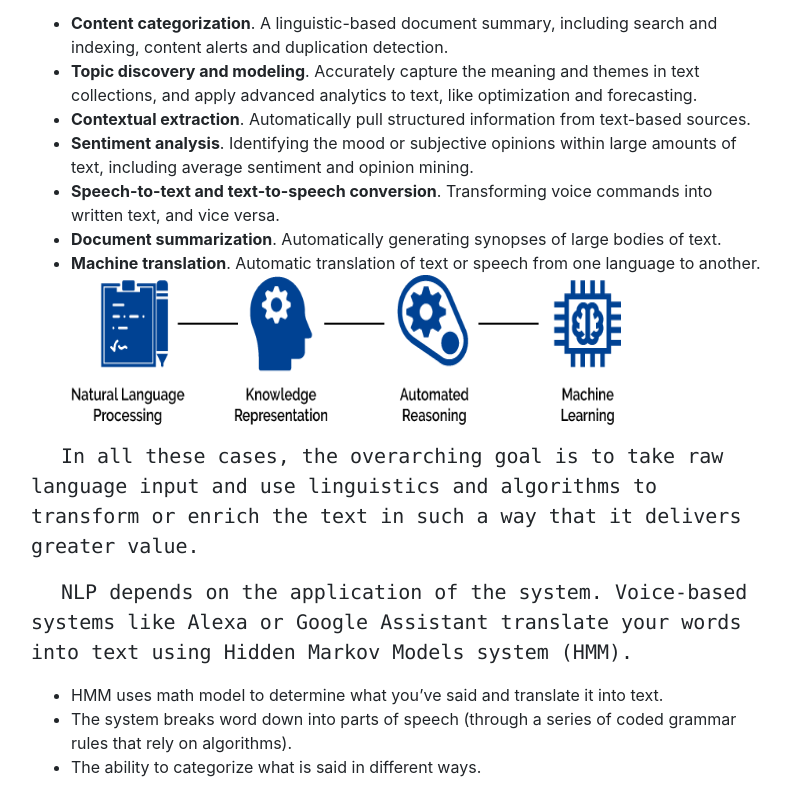
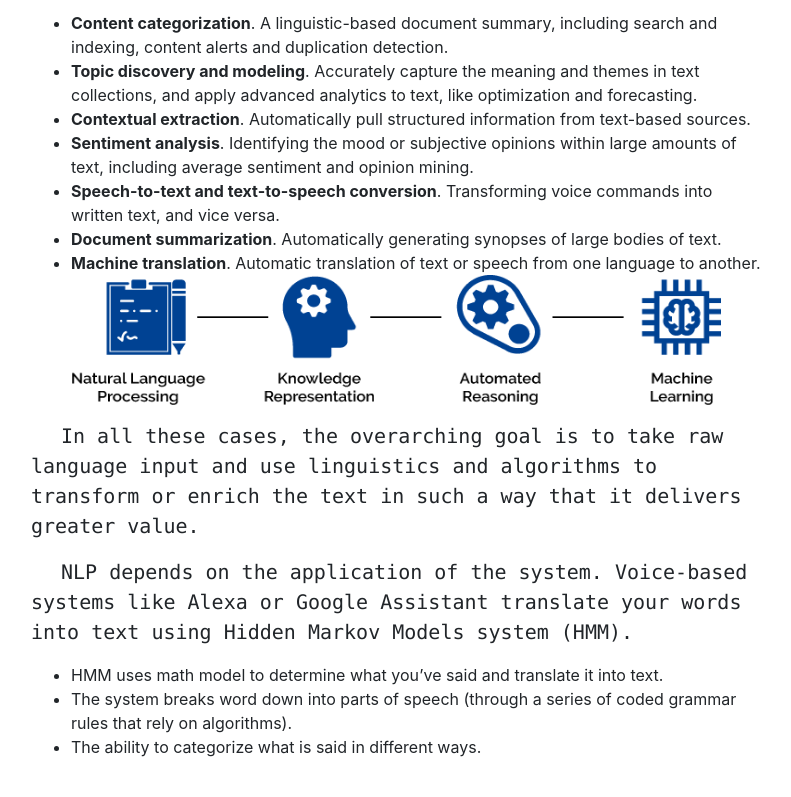
Before and after one commit to bububeast11/nlp, a website with bundled scripts: page index.html in a window 1280 px wide. Shown: the part 2000-2797 px from the top of the page, without its empty margins (244-1035 px from the left). Built offline with nearby package versions, Linux system fonts and the light colour scheme.

Commit message:
Update index.html

```diff
--- a/index.html
+++ b/index.html
@@ -107,7 +107,7 @@
               </li>
               <li><strong>Machine translation</strong>. Automatic translation of text or speech from one language to another.
               </li>
-              <img src="css/nlp3.png"  style="width: 550px; height: 150px;">
+              <img src="css/nlp3.png"  style="width: 650px; height: 130px;">
             </ul>
           <p class="lead text-monospace">In all these cases, the overarching goal is to take raw language input and use linguistics and algorithms to
           transform or enrich the text in such a way that it delivers greater value.
```
